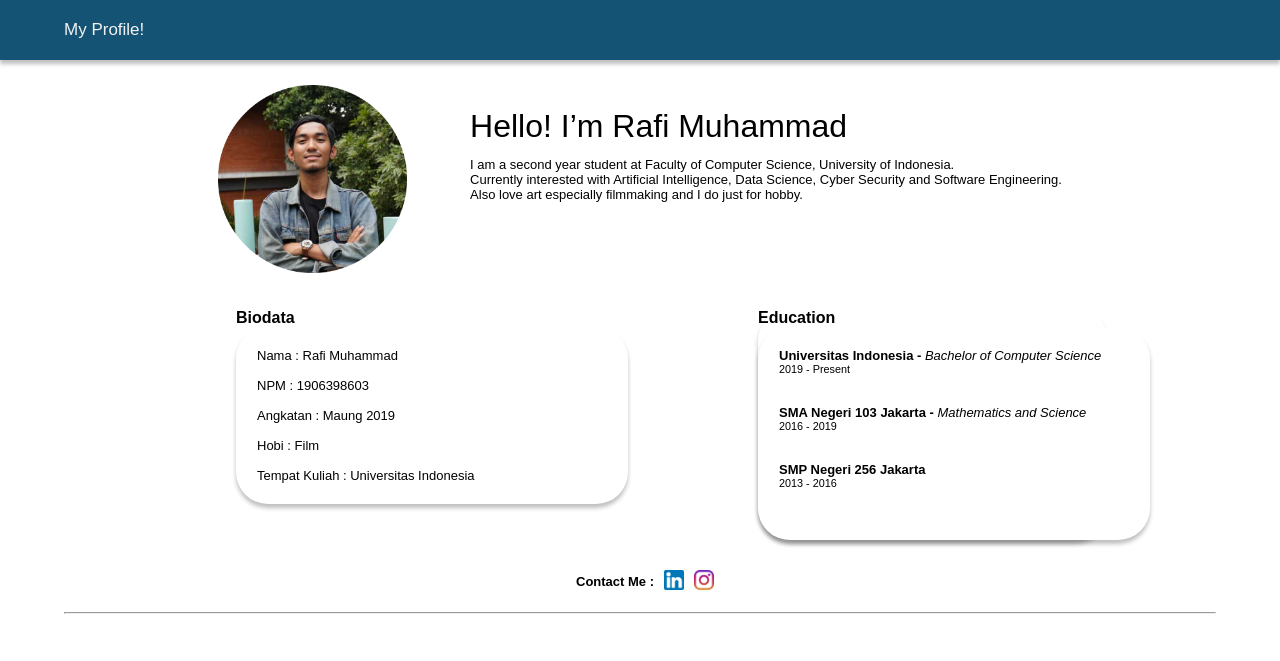
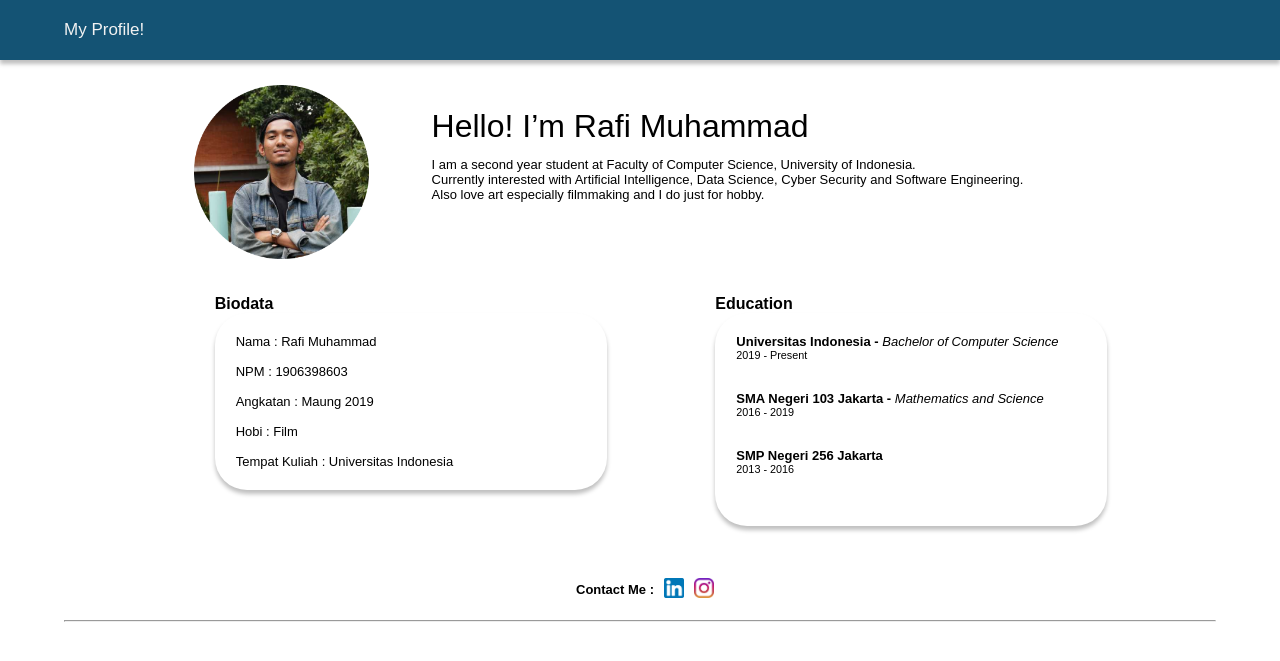
Before and after one commit to rafimuhammad01/story-ppw-rafi, a Django app: page / in a window 1280 px wide. Shown: the top 661 px of the page. Run offline with Django 3.2, Linux system fonts and the light colour scheme.

Commit message:
Mobile version

```diff
--- a/ppw_story/settings.py
+++ b/ppw_story/settings.py
@@ -49,13 +49,14 @@
 
 MIDDLEWARE = [
     'django.middleware.security.SecurityMiddleware',
+    'whitenoise.middleware.WhiteNoiseMiddleware',
     'django.contrib.sessions.middleware.SessionMiddleware',
     'django.middleware.common.CommonMiddleware',
     'django.middleware.csrf.CsrfViewMiddleware',
     'django.contrib.auth.middleware.AuthenticationMiddleware',
     'django.contrib.messages.middleware.MessageMiddleware',
     'django.middleware.clickjacking.XFrameOptionsMiddleware',
-    'whitenoise.middleware.WhiteNoiseMiddleware',
+
 ]
 
 ROOT_URLCONF = 'ppw_story.urls'
--- a/story1/static/story1/style.css
+++ b/story1/static/story1/style.css
@@ -32,6 +32,7 @@
 
 .header {
     display: flex;
+    flex-flow: row wrap;
     padding: 10px;
     justify-content: center;
 }
@@ -39,8 +40,9 @@
 
 #foto {
     display: flex;
-    width: 15%;
+    width: 175px;
     padding-top: 15px;
+    object-fit: cover
 }
 
 .deskripsiDiri {
@@ -48,6 +50,7 @@
     flex-direction: column;
     margin-top: 3%;
     margin-left: 5%;
+    margin-right: 5%;
 }
 
 #hello {
@@ -65,16 +68,18 @@
 
 .box {
     display: flex;
-    flex-direction: row;
+    flex-flow: row wrap;
     padding-top: 2%;
     padding-left: 5%;
     justify-content: space-evenly;
+    margin-right: 5%;
 
 }
 
 #dataDiri {
     display: flex;
     flex-direction: column;
+    margin-bottom: 5%;
 
 }
 
@@ -97,9 +102,9 @@
 }
 
 #riwayat {
-    background: #FFFFFF;
-    box-shadow: 0px 4px 4px rgba(0, 0, 0, 0.25);
-    border-radius: 32px;
+    display: flex;
+    flex-direction: column;
+
 }
 
 .contactMe {
```
